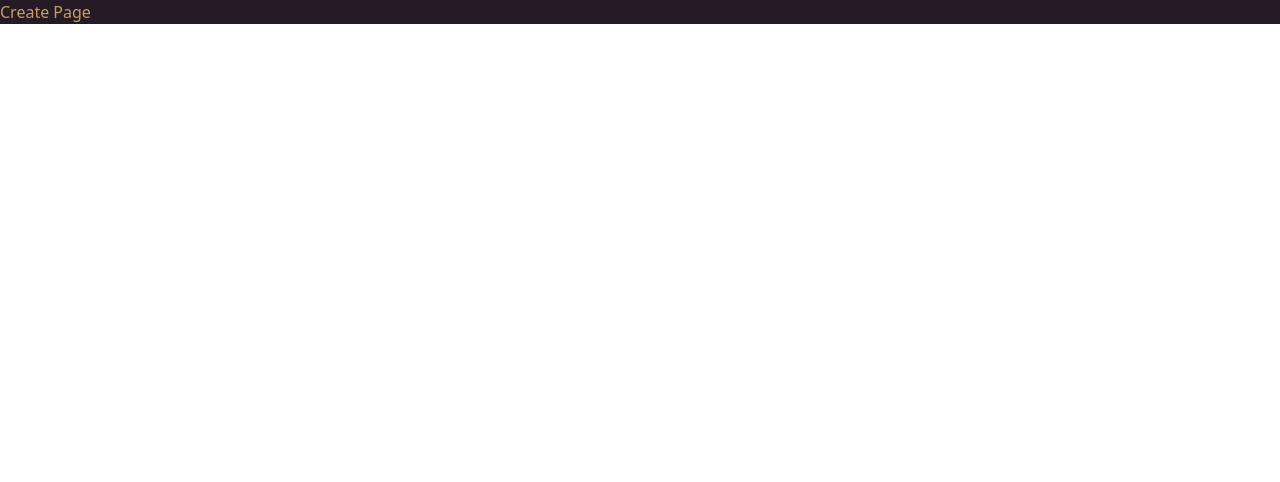
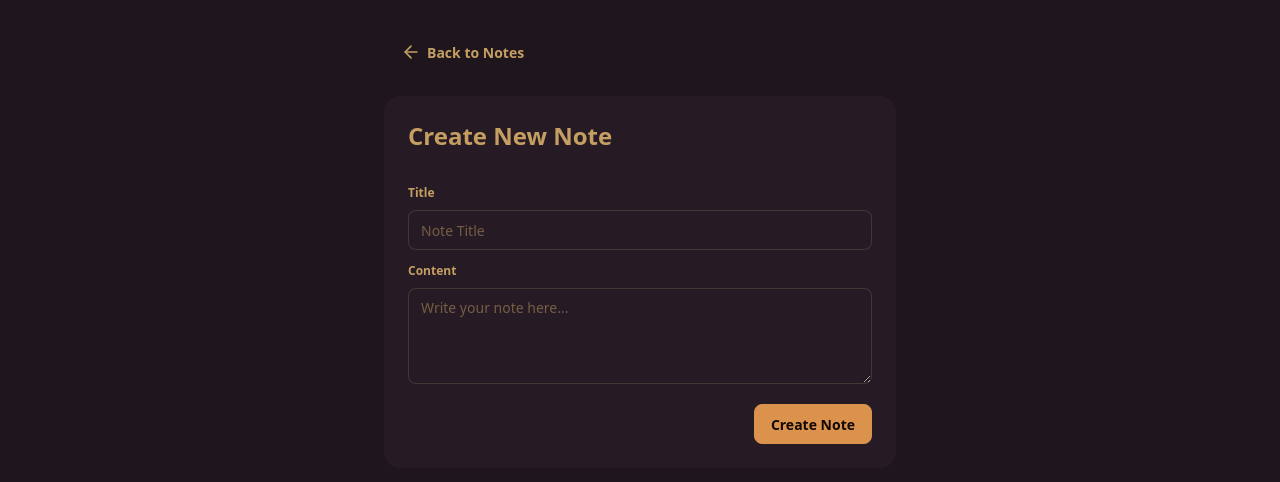
Before and after one commit to AsifHossain22/mern-notebook, a React (Vite) app in the folder frontend/: page /create in a window 1280 px wide. Shown: the top 482 px of the page. Built offline with nearby package versions, Linux system fonts and the light colour scheme.

Commit message:
Created Create Note UI

```diff
--- a/frontend/src/pages/CreatePage.jsx
+++ b/frontend/src/pages/CreatePage.jsx
@@ -1,7 +1,63 @@
-import React from "react";
+import { ArrowLeftIcon } from "lucide-react";
+import React, { useState } from "react";
+import { Link } from "react-router";
 
 const CreatePage = () => {
-  return <div>Create Page</div>;
+  const [title, setTitle] = useState("");
+  const [content, setContent] = useState("");
+  const [loading, setLoading] = useState(false);
+
+  const handleSubmit = (e) => {
+    e.preventDefault();
+  };
+
+  return (
+    <div className="min-h-screen bg-base-200 ">
+      <div className="container mx-auto px-4 py-8">
+        <div className="max-w-lg mx-auto">
+          <Link to={"/"} className="btn btn-ghost mb-6">
+            <ArrowLeftIcon className="size-5" /> Back to Notes
+          </Link>
+
+          <div className="card bg-base-100">
+            <div className="card-body items-center">
+              <h2 className="card-title  w-full mx-auto text-2xl mb-4">
+                Create New Note
+              </h2>
+              <form onSubmit={handleSubmit} className="space-y-4 w-full">
+                <div>
+                  <fieldset className="fieldset">
+                    <legend className="fieldset-legend">Title</legend>
+                    <input
+                      type="text"
+                      className="input w-full"
+                      placeholder="Note Title"
+                    />
+                  </fieldset>
+                  <fieldset className="fieldset">
+                    <legend className="fieldset-legend">Content</legend>
+                    <textarea
+                      className="textarea h-24 w-full"
+                      placeholder="Write your note here..."
+                    ></textarea>
+                  </fieldset>
+                </div>
+                <div className="card-actions justify-end">
+                  <button
+                    type="submit"
+                    className="btn btn-primary"
+                    disabled={loading}
+                  >
+                    {loading ? "Creating..." : "Create Note"}
+                  </button>
+                </div>
+              </form>
+            </div>
+          </div>
+        </div>
+      </div>
+    </div>
+  );
 };
 
 export default CreatePage;
```
